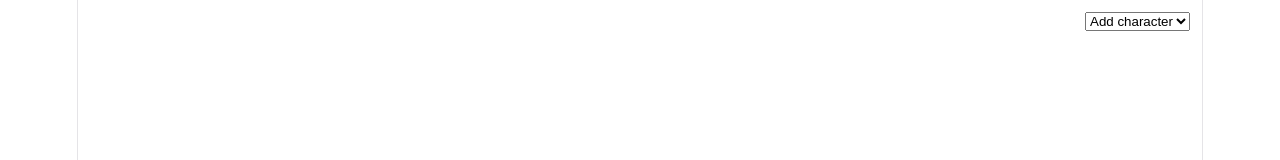
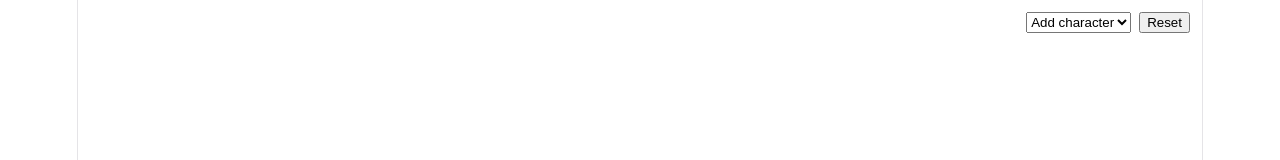
Before and after one commit to kenzclu/stsbg, a React (Vite) app: page / in a window 1280 px wide. Shown: the top 160 px of the page. Built offline with nearby package versions, Linux system fonts and the light colour scheme.

Commit message:
Reset enemy health and make text bigger

```diff
--- a/src/App.css
+++ b/src/App.css
@@ -6,10 +6,12 @@
   height: 100vh;
 }
 
-.character-select {
+.controls {
   position: absolute;
   top: 12px;
   right: 12px;
+  display: flex;
+  gap: 8px;
 }
 
 .rows {
--- a/src/App.tsx
+++ b/src/App.tsx
@@ -8,6 +8,7 @@ const MAX_CHARACTERS = 4;
 
 function App() {
   const [characters, setCharacters] = useState<string[]>([]);
+  const [resetNonce, setResetNonce] = useState(0);
 
   const onClick = (character: string) => {
     if (characters.includes(character) || characters.length >= MAX_CHARACTERS) {
@@ -19,14 +20,19 @@ function App() {
   return (
     <>
       <div className="main-container">
+        <div className="controls">
           <CharacterSelect
             availableCharacters={AVAILABLE_CHARACTERS}
             characters={characters}
             maxCharacters={MAX_CHARACTERS}
             onSelect={onClick}
           />
+          <button className="reset-enemies" onClick={() => setResetNonce(resetNonce + 1)}>
+            Reset
+          </button>
+        </div>
         {characters.map((name) => (
-          <CombatRow key={name} heroName={name} />
+          <CombatRow key={`${name}-${resetNonce}`} heroName={name} />
         ))}
       </div>
     </>
--- a/src/components/CombatRow.tsx
+++ b/src/components/CombatRow.tsx
@@ -11,12 +11,16 @@ export function CombatRow(props: CombatRowProps) {
     const { heroName } = props;
     const [enemies, setEnemies] = useState<Enemy[]>([]);
 
+    const updateEnemies = (update: (enemies: Enemy[]) => Enemy[]) => {
+        setEnemies(update(enemies));
+    };
+
     const addEnemy = (maxHp: number) => {
-        setEnemies([...enemies, { name: `Enemy ${enemies.length + 1}`, currentHp: maxHp, maxHp }]);
+        updateEnemies((enemies) => [...enemies, { name: `Enemy ${enemies.length + 1}`, currentHp: maxHp, maxHp }]);
     };
 
     const adjustHp = (index: number, delta: number) => {
-        setEnemies(
+        updateEnemies((enemies) =>
             enemies.map((enemy, i) =>
                 i === index ? { ...enemy, currentHp: clamp(enemy.currentHp + delta, 0, enemy.maxHp) } : enemy,
             ),
@@ -24,7 +28,9 @@ export function CombatRow(props: CombatRowProps) {
     };
 
     const damageAll = (amount: number) => {
-        setEnemies(enemies.map((enemy) => ({ ...enemy, currentHp: clamp(enemy.currentHp - amount, 0, enemy.maxHp) })));
+        updateEnemies((enemies) =>
+            enemies.map((enemy) => ({ ...enemy, currentHp: clamp(enemy.currentHp - amount, 0, enemy.maxHp) })),
+        );
     };
 
     return (
--- a/src/components/EnemyCard.tsx
+++ b/src/components/EnemyCard.tsx
@@ -31,7 +31,7 @@ export function EnemyCard(props: EnemyCardProps) {
 
     return (
         <div className="enemy-card">
-            <div>{enemy.name}</div>
+            <div className="label-strong">{enemy.name}</div>
             <div className="enemy-hp">
                 <button
                     className="adjust-hp"
@@ -41,7 +41,7 @@ export function EnemyCard(props: EnemyCardProps) {
                 >
                     −
                 </button>
-                <span>{enemy.currentHp}/{enemy.maxHp} HP</span>
+                <span className="label-strong">{enemy.currentHp}/{enemy.maxHp} HP</span>
                 <button
                     className="adjust-hp"
                     onClick={() => onAdjustHp(1)}
--- a/src/components/HeroCard.tsx
+++ b/src/components/HeroCard.tsx
@@ -25,7 +25,7 @@ export function HeroCard(props: HeroCardProps) {
 
     return (
         <div className="hero-card">
-            <div>{name}</div>
+            <div className="label-strong">{name}</div>
             <div className="damage-enemies">
                 <button
                     className="damage-enemies-one"
--- a/src/index.css
+++ b/src/index.css
@@ -103,6 +103,11 @@ code,
   color: var(--text-h);
 }
 
+.label-strong {
+  color: var(--text-h);
+  font-weight: 700;
+}
+
 code {
   font-size: 15px;
   line-height: 135%;
```
Lines whose indentation alone changed are shown as unchanged.
